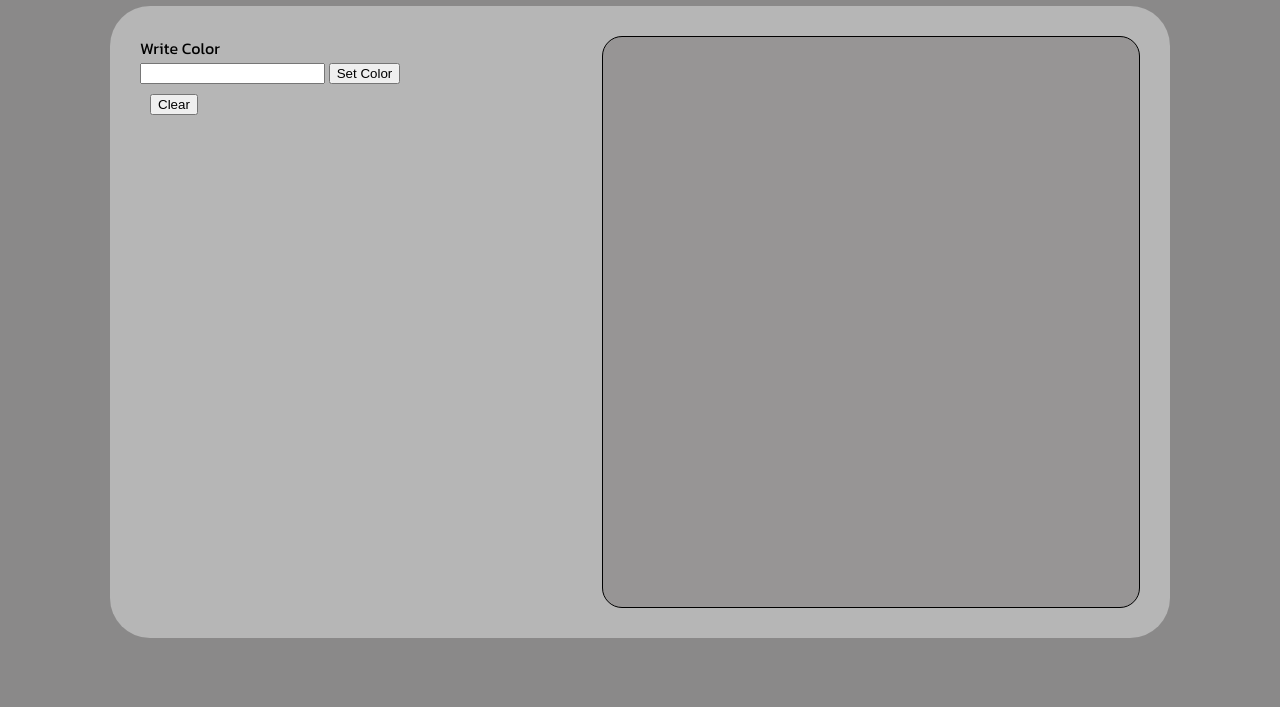
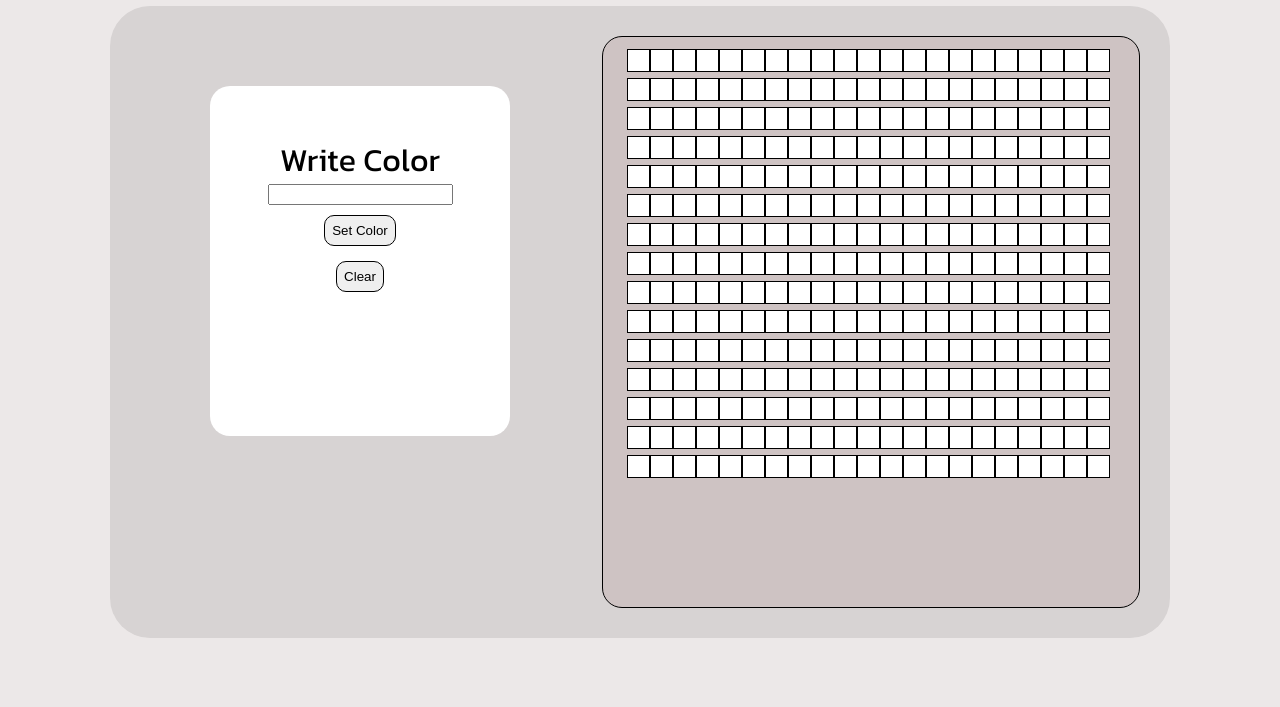
Before and after one commit to EyosiSol/Etch-a-Sketch, a plain HTML site: page index.html in a window 1280 px wide. Shown: the part 93-800 px from the top of the page. Drawn offline with Linux system fonts and the light colour scheme.

Commit message:
Add the main working principle,  color choosing mechanism and functionality

```diff
--- a/index.html
+++ b/index.html
@@ -5,18 +5,22 @@
     <meta name="viewport" content="width=device-width, initial-scale=1.0" />
     <title>Etch-a-Sketch</title>
     <link rel="stylesheet" href="style.css" />
-    <link rel="preconnect" href="https://fonts.googleapis.com">
-<link rel="preconnect" href="https://fonts.gstatic.com" crossorigin>
-<link href="https://fonts.googleapis.com/css2?family=Kanit:ital,wght@0,100;0,200;0,300;0,400;0,500;0,600;0,700;0,800;0,900;1,100;1,200;1,300;1,400;1,500;1,600;1,700;1,800;1,900&display=swap" rel="stylesheet">
+    <link rel="preconnect" href="https://fonts.googleapis.com" />
+    <link rel="preconnect" href="https://fonts.gstatic.com" crossorigin />
+    <link
+      href="https://fonts.googleapis.com/css2?family=Kanit:ital,wght@0,100;0,200;0,300;0,400;0,500;0,600;0,700;0,800;0,900;1,100;1,200;1,300;1,400;1,500;1,600;1,700;1,800;1,900&display=swap"
+      rel="stylesheet"
+    />
   </head>
   <body>
     <div class="container">
       <h1>Etch-a-Sketch</h1>
       <div class="whole">
+        <div class="arrange">
           <div class="contain-all">
             <div class="colorSearch">
               <form action="get" for="input">Write Color</form>
-            <input type="text" />
+              <input type="text" id="input"/>
               <button id="set-color">Set Color</button>
               <div class="clear">
                 <button id="clear-btn">Clear</button>
@@ -29,5 +33,6 @@
           </div>
         </div>
       </div>
+    </div>
   </body>
 </html>
--- a/script.js
+++ b/script.js
@@ -0,0 +1,60 @@
+// Get a reference to the etch container
+const etchContainer = document.getElementById("etch-container");
+const input = document.getElementById("input");
+const setbtn = document.getElementById("set-color");
+
+let currentColor = "black";
+
+setbtn.addEventListener('click',function(){
+    let color =(input.value);
+    currentColor = color.toLowerCase();
+});
+
+// Function to create a single square element
+function createSquare() {
+  const square = document.createElement("div");
+  square.classList.add("etch-square");
+  return square;
+}
+
+// Generate squares (adjust loop counts for desired grid size)
+for (let i = 0; i <=14; i++) {
+  for (let j = 0; j <=20; j++) {
+    const square = createSquare();
+    etchContainer.appendChild(square);
+  }
+}
+
+// Track current drawing color (optional)
+ // Can be changed to allow color selection
+// Drawing functionality
+let isDrawing = false; // Flag to track drawing state
+
+etchContainer.addEventListener("mousedown", () => {
+  isDrawing = true; // Set drawing flag to true on mousedown
+});
+
+etchContainer.addEventListener("mouseup", () => {
+  isDrawing = false; // Set drawing flag to false on mouseup
+});
+
+etchContainer.addEventListener("mousemove", (event) => {
+  if (isDrawing) {
+    // Get the element under the mouse pointer
+    const target = event.target;
+
+    // Check if the target is a square element
+    if (target.classList.contains("etch-square")) {
+      target.style.backgroundColor = currentColor; // Change its background color
+    }
+  }
+});
+
+// Clear button functionality (optional)
+const clearBtn = document.getElementById("clear-btn"); // Assuming a clear button exists
+
+clearBtn.addEventListener("click", () => {
+  const squares = etchContainer.querySelectorAll(".etch-square");
+  squares.forEach((square) => (square.style.backgroundColor = "white")); // Reset all squares to white
+  currentColor = "black";
+});
--- a/style.css
+++ b/style.css
@@ -1,5 +1,5 @@
 body{
-    background-color: rgb(138, 137, 137);
+    background-color: rgb(236, 232, 232);
     font-family: "Kanit", sans-serif;
 }
 .container{
@@ -8,7 +8,7 @@ body{
     align-items: center;
 }
 .whole{
-    background-color:rgb(182, 182, 182);
+    background-color:rgb(215, 211, 211);
 
     padding: 30px;
     border-radius:40px ;
@@ -22,7 +22,7 @@ body{
 #etch-container {
     width: 500px; /* Adjust width as needed */
     height: 67vh; /* Adjust height as needed */
-    background-color: rgb(151, 149, 149); /* Optional background color */
+    background-color: rgb(206, 195, 195); /* Optional background color */
     border: 1px solid #000000; /* Optional border */
     padding: 10px;
     border-radius: 20px;
@@ -39,5 +39,33 @@ body{
     margin: 0px;
 }
 #clear-btn{
-    margin: 10px;
+    margin: 1px;
+    padding: 7px;
+    border-radius: 10px;
+    border: 1px solid;
 }
+
+.colorSearch{
+    width: 300px;
+    height: 300px;
+    margin-top: 50px;
+    background-color: #ffffff;
+    margin-left: 70px;
+    border-radius: 20px;
+    display: flex;
+    flex-direction: column;
+    align-items: center;
+    font-size: 2rem;
+    padding-top: 50px;
+
+}
+.arrange{
+    position: relative;
+}
+
+#set-color{
+    margin-top: 10px;
+    padding: 7px;
+    border-radius: 10px;
+    border: 1px solid;
+}
```
Lines whose indentation alone changed are shown as unchanged.
